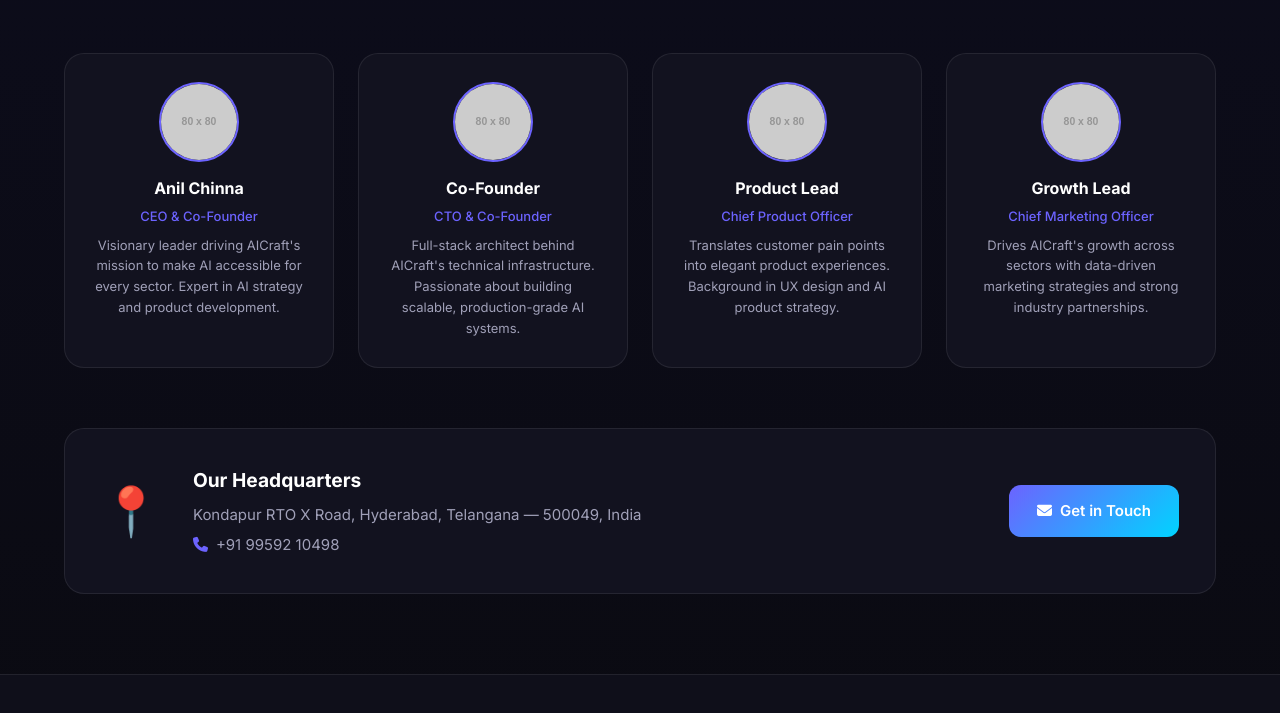
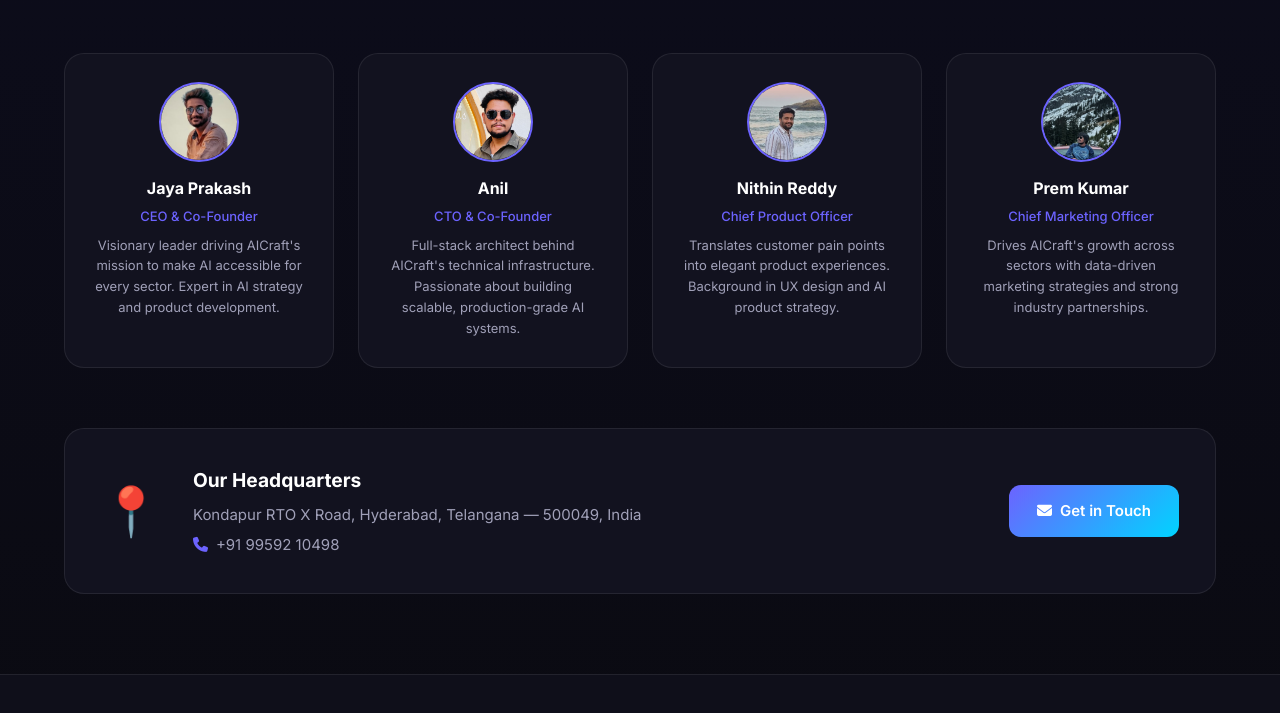
Before and after one commit to anilchinna4529/AiCraft, a website: page public/about.html in a window 1280 px wide. Shown: the part 1976-2689 px from the top of the page. Drawn offline with Linux system fonts and the light colour scheme; placeholder pictures from the web are drawn by us.

Commit message:
Update team member images and names in about page

```diff
--- a/public/about.html
+++ b/public/about.html
@@ -86,26 +86,26 @@
     <div class="section-header" style="margin-top:40px;"><span class="section-badge">Team</span><h2 class="section-title">Meet the <span class="gradient-text">Founders</span></h2></div>
     <div class="team-grid">
       <div class="team-card">
-        <img src="images/ceo.jpg" alt="CEO" class="team-avatar" onerror="this.src='https://via.placeholder.com/80x80/6c63ff/ffffff?text=CEO'" />
-        <h4>Anil Chinna</h4>
+        <img src="../Images/JP-CEO.jpg" alt="CEO" class="team-avatar" onerror="this.src='https://via.placeholder.com/80x80/6c63ff/ffffff?text=CEO'" />
+        <h4>Jaya Prakash</h4>
         <div class="team-role">CEO & Co-Founder</div>
         <p class="team-bio">Visionary leader driving AICraft's mission to make AI accessible for every sector. Expert in AI strategy and product development.</p>
       </div>
       <div class="team-card">
-        <img src="images/cofounder.jpg" alt="Co-Founder" class="team-avatar" onerror="this.src='https://via.placeholder.com/80x80/00d4ff/ffffff?text=CFO'" />
-        <h4>Co-Founder</h4>
+        <img src="../Images/Anil-Co-founder.jpg" alt="Co-Founder" class="team-avatar" onerror="this.src='https://via.placeholder.com/80x80/00d4ff/ffffff?text=CFO'" />
+        <h4>Anil</h4>
         <div class="team-role">CTO & Co-Founder</div>
         <p class="team-bio">Full-stack architect behind AICraft's technical infrastructure. Passionate about building scalable, production-grade AI systems.</p>
       </div>
       <div class="team-card">
-        <img src="https://via.placeholder.com/80x80/ff6b6b/ffffff?text=CPO" alt="CPO" class="team-avatar" />
-        <h4>Product Lead</h4>
+        <img src="../Images/image3.jpg" alt="CPO" class="team-avatar" onerror="this.src='https://via.placeholder.com/80x80/ff6b6b/ffffff?text=CPO'" />
+        <h4>Nithin Reddy</h4>
         <div class="team-role">Chief Product Officer</div>
         <p class="team-bio">Translates customer pain points into elegant product experiences. Background in UX design and AI product strategy.</p>
       </div>
       <div class="team-card">
-        <img src="https://via.placeholder.com/80x80/00d68f/ffffff?text=CMO" alt="CMO" class="team-avatar" />
-        <h4>Growth Lead</h4>
+        <img src="../Images/image4.jpg" alt="CMO" class="team-avatar" onerror="this.src='https://via.placeholder.com/80x80/00d68f/ffffff?text=CMO'" />
+        <h4>Prem Kumar</h4>
         <div class="team-role">Chief Marketing Officer</div>
         <p class="team-bio">Drives AICraft's growth across sectors with data-driven marketing strategies and strong industry partnerships.</p>
       </div>
```
Also changed, not shown: 1 other file.
